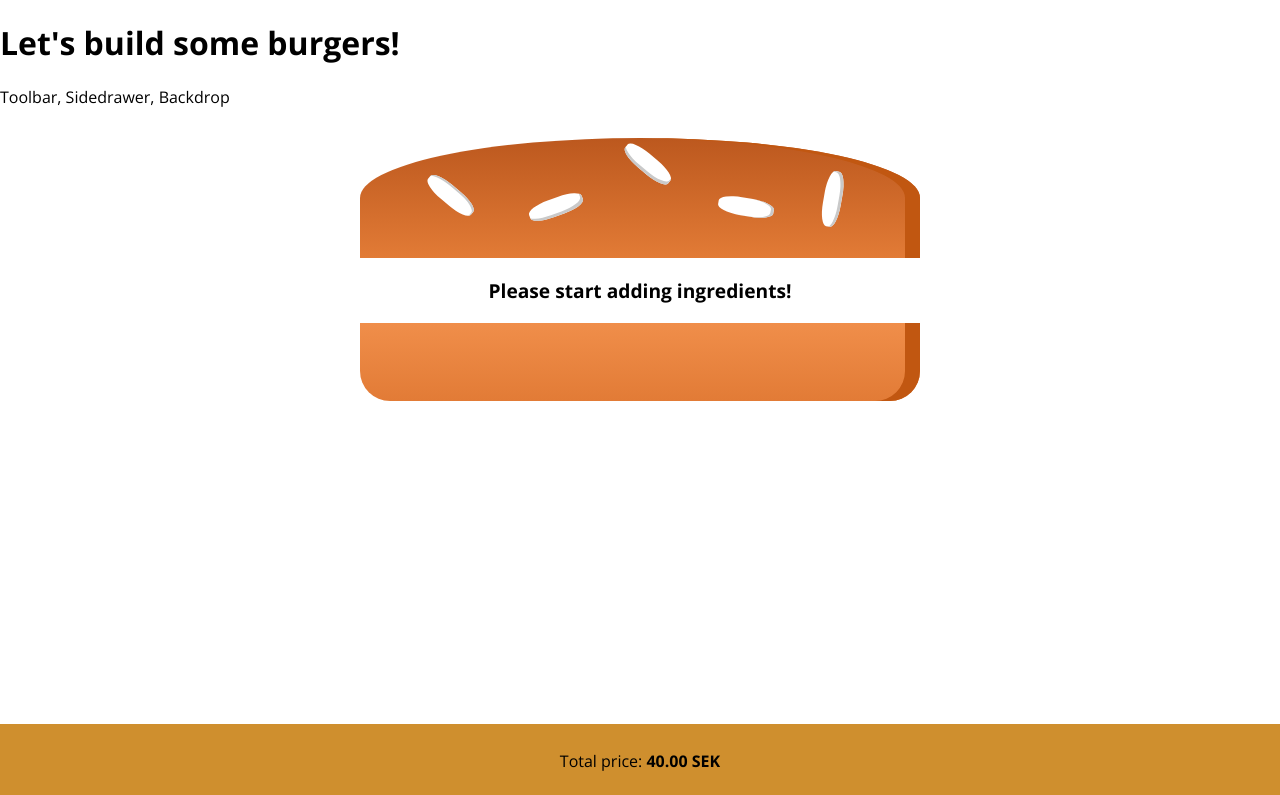
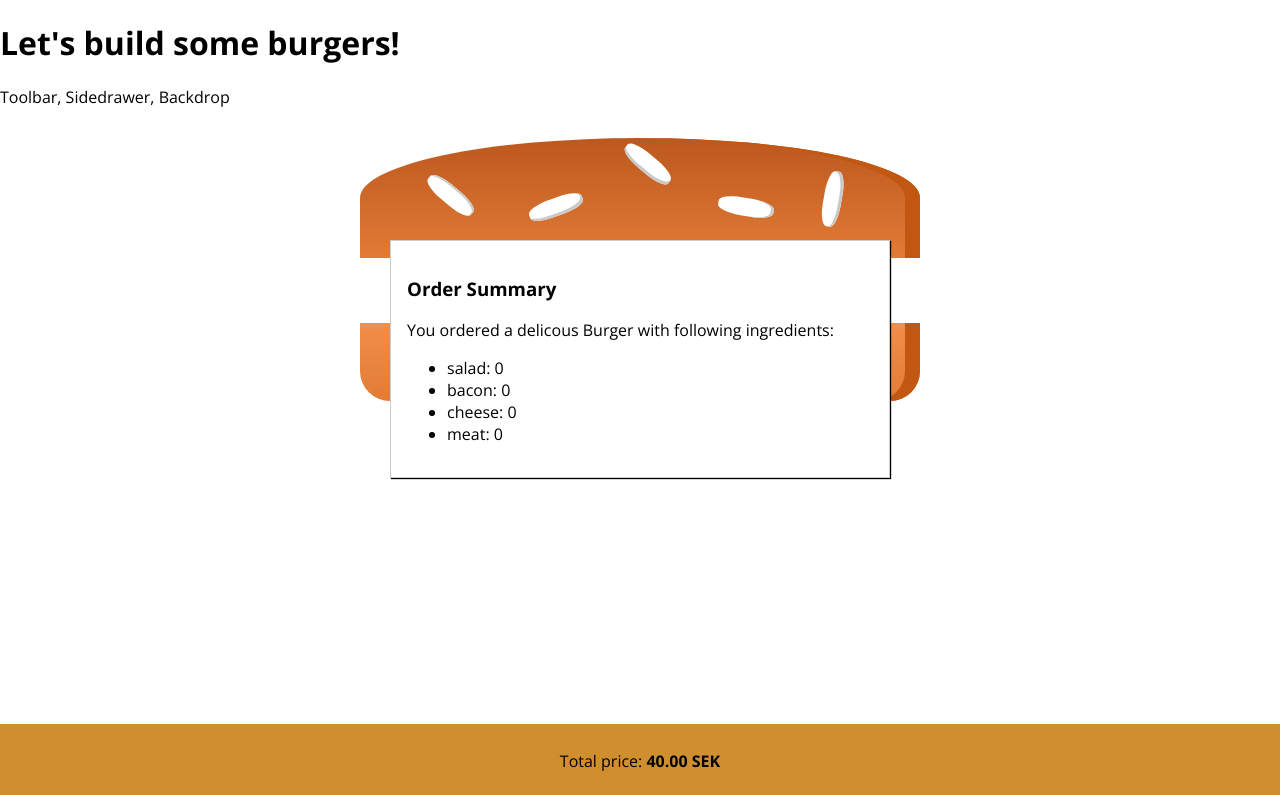
Before and after one commit to janko101/burger-builder-app, a React (Create React App) app: page / in a window 1280 px wide. Shown: the top 795 px of the page. Built offline with nearby package versions, Linux system fonts and the light colour scheme.

Commit message:
Adds list of ingredients in OrderSummary component they change dynamicly by adding and removing ingredients

```diff
--- a/src/Components/BurgerBuilder.jsx
+++ b/src/Components/BurgerBuilder.jsx
@@ -1,7 +1,8 @@
 import React, { Component } from "react";
 import Burger from "./Burger";
 import BuildControls from "./BuildControls";
-import Ingredient from "./Ingredient";
+import Modal from "./Modal"
+import OrderSummary from "./OrderSummary"
 
 const INGREDIENT_PRICES = {
   meat: 10,
@@ -80,6 +81,9 @@ class BurgerBuilder extends Component {
     return (
       <>
         <Burger ingredients={this.state.ingredients} />
+        <Modal>
+          <OrderSummary ingredients={this.state.ingredients}/>
+        </Modal>
         <BuildControls
           addedIngredient={this.addingIngredientHandler}
           removedIngredient={this.removeIngredientHandler}
--- /dev/null
+++ b/src/Components/OrderSummary.jsx
@@ -0,0 +1,20 @@
+import React from 'react';
+
+const OrderSummary = (props) => {
+  const ingredientsSummary = Object.keys(props.ingredients)
+  .map(igKey => {
+    return <li>{igKey}: {props.ingredients[igKey]}</li>
+  })
+
+  return (
+    <>
+      <h3>Order Summary</h3>
+      <p>You ordered a delicous Burger with following ingredients:</p>
+      <ul>
+        {ingredientsSummary}
+      </ul>
+    </>
+  );
+}
+
+export default OrderSummary;
```
